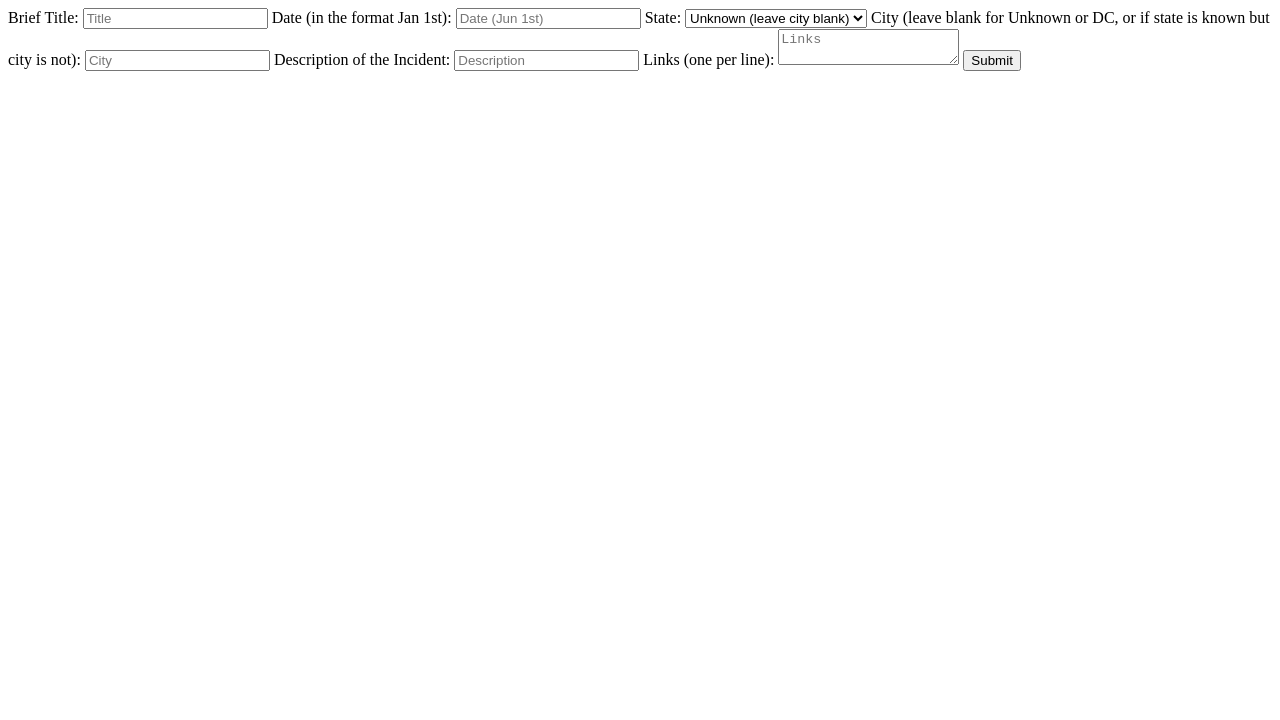
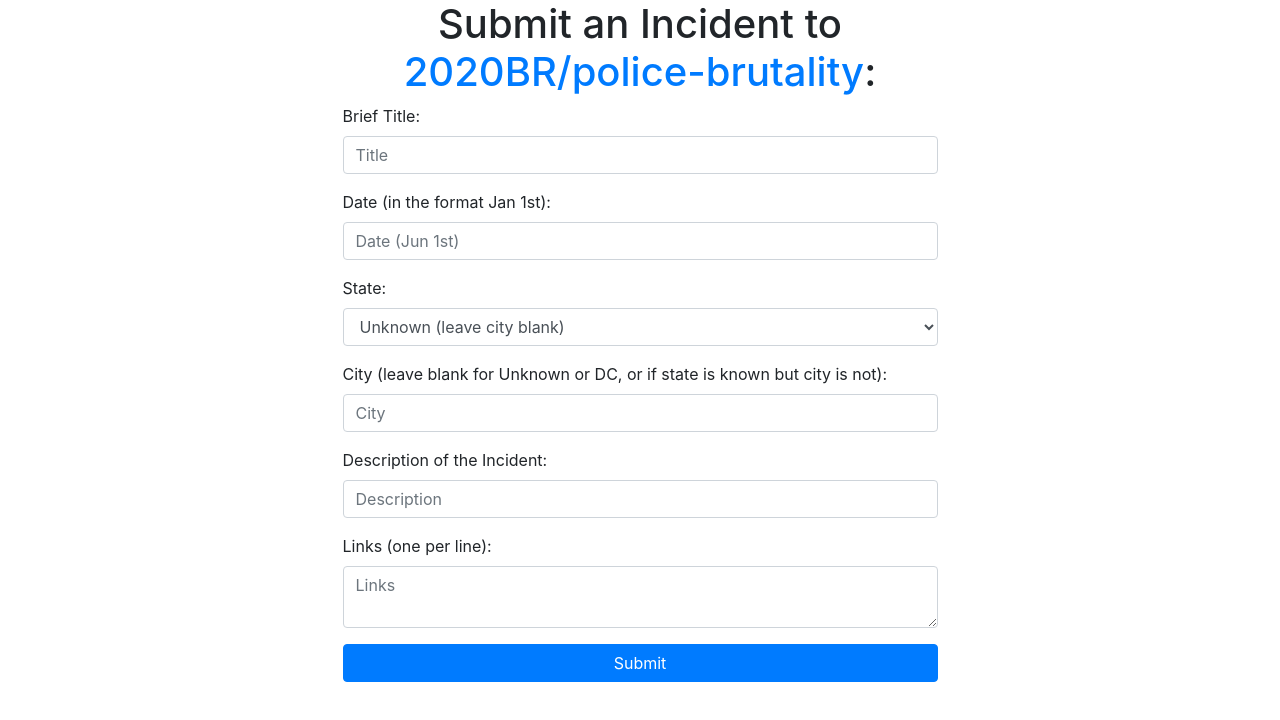
Before and after one commit to samgoldman/police-brutality-submissions, a website: page public/index.html in a window 1280 px wide. Drawn offline with nearby package versions, Linux system fonts and the light colour scheme.

Commit message:
Cleanup form w/ bootstrap

```diff
--- a/public/index.html
+++ b/public/index.html
@@ -3,22 +3,30 @@
 <head>
 	<meta charset="UTF-8">
 	<title>Police Brutality Incident Submission Form</title>
+	<link crossorigin="anonymous" href="https://stackpath.bootstrapcdn.com/bootstrap/4.5.0/css/bootstrap.min.css" integrity="sha384-9aIt2nRpC12Uk9gS9baDl411NQApFmC26EwAOH8WgZl5MYYxFfc+NcPb1dKGj7Sk" rel="stylesheet">
 
 </head>
 <body>
 
-<form method="post" action="/submit">
-	<label>
-		Brief Title:
-		<input type="text" name="title" placeholder="Title">
-	</label>
+<div class="container-fluid">
+	<div class="col-md-6 offset-md-3 col-sm-12">
+		<div class="text-center">
+			<h1>Submit an Incident to <a href="https://github.com/2020PB/police-brutality">2020BR/police-brutality</a>:</h1>
+		</div>
+		<form action="/submit" method="post">
+			<div class="form-group">
+				<label>Brief Title:</label>
+				<input class="form-control" name="title" placeholder="Title" type="text">
+			</div>
+			<div class="form-group">
 				<label>
 					Date (in the format Jan 1st):
-		<input type="text" name="date" placeholder="Date (Jun 1st)">
 				</label>
-	<label>
-		State:
-		<select name="state">
+				<input class="form-control" name="date" placeholder="Date (Jun 1st)" type="text">
+			</div>
+			<div class="form-group">
+				<label>State:</label>
+				<select class="form-control" name="state">
 					<option value="Unknown Location">Unknown (leave city blank)</option>
 					<option value="Alabama">Alabama</option>
 					<option value="Alaska">Alaska</option>
@@ -72,21 +80,26 @@
 					<option value="Wisconsin">Wisconsin</option>
 					<option value="Wyoming">Wyoming</option>
 				</select>
-	</label>
-	<label>
-		City (leave blank for Unknown or DC, or if state is known but city is not):
-		<input type="text" name="city" placeholder="City">
-	</label>
-	<label>
-		Description of the Incident:
-		<input type="text" name="description" placeholder="Description">
-	</label>
-	<label>
-		Links (one per line):
-		<textarea name="links" placeholder="Links"></textarea>
-	</label>
-	<button type="submit">Submit</button>
+			</div>
+			<div class="form-group">
+				<label>City (leave blank for Unknown or DC, or if state is known but city is not):</label>
+				<input class="form-control" name="city" placeholder="City" type="text">
+			</div>
+			<div class="form-group">
+				<label>Description of the Incident:</label>
+				<input class="form-control" name="description" placeholder="Description" type="text">
+			</div>
+			<div class="form-group">
+				<label>Links (one per line):</label>
+				<textarea class="form-control" name="links" placeholder="Links"></textarea>
+			</div>
+			<div class="form-group">
+				<button class="btn btn-primary btn-block" type="submit">Submit</button>
+			</div>
 		</form>
+
+	</div>
+</div>
 
 </body>
 </html>
```
Lines whose indentation alone changed are shown as unchanged.
